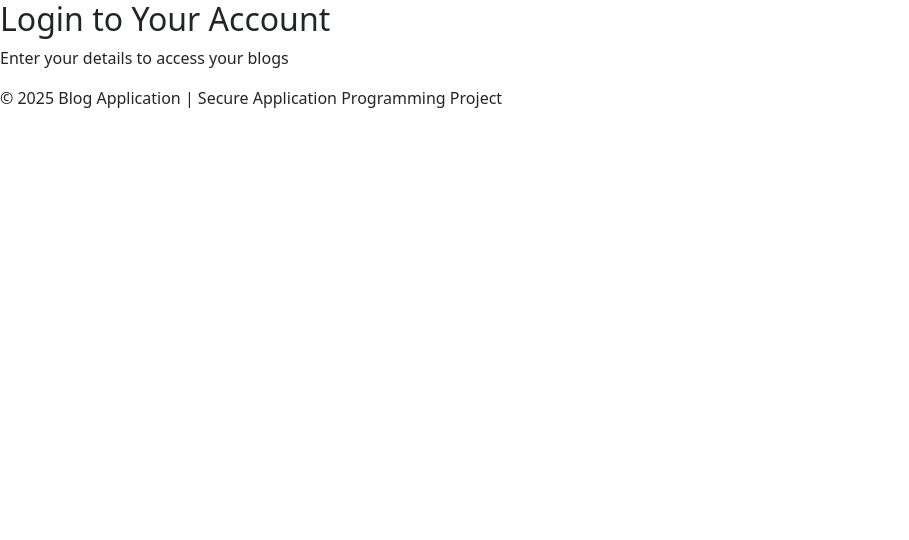
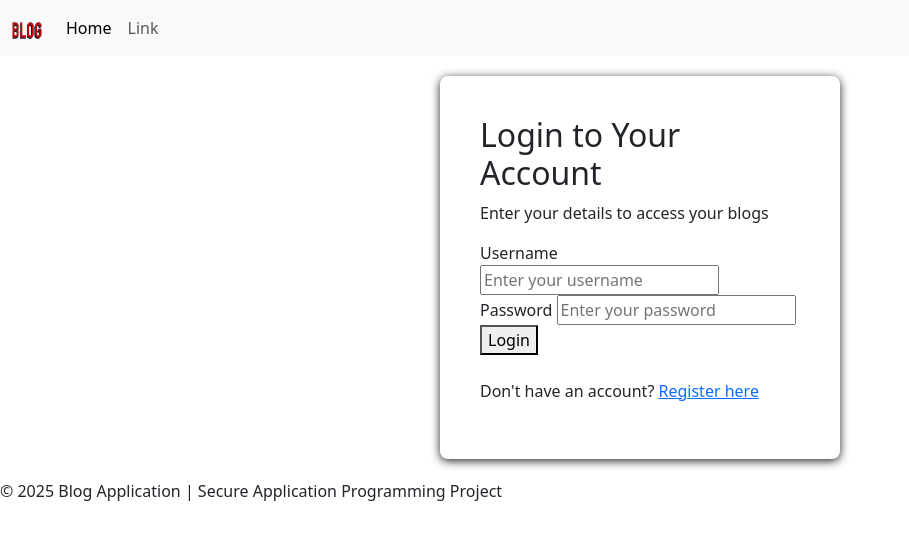
Before and after one commit to Nyko77771/insecure_blog, a Flask app: page / in a window 1280 px wide. Shown: the top 540 px of the page, without its empty margins (0-909 px from the left). Run offline with Flask 3, Linux system fonts and the light colour scheme; some libraries are stand-ins or nearby versions.

Commit message:
Update 2

```diff
--- a/app.py
+++ b/app.py
@@ -9,6 +9,10 @@ ren = render_template
 def index():
     return ren('login.html')
 
+@app.route('/new')
+def register():
+    return ren('register.html')
+
 @app.route('/user/<name>')
 def userPage(name):
     return "<h1>Hello {}</h1>".format(name)
--- /dev/null
+++ b/static/styles/style.css
@@ -0,0 +1,19 @@
+.appLogo {
+    margin-left: 5px;
+}
+
+.contentBox {
+    display: flex;
+    justify-content: center;
+    align-items: center;
+    padding: 20px;
+}
+
+.middleBox {
+    background: white;
+    padding: 40px;
+    border-radius: 8px;
+    box-shadow: 0 2px 10px;
+    width: 100%;
+    max-width: 400px;
+}
--- a/templates/login.html
+++ b/templates/login.html
@@ -1,8 +1,37 @@
-{% extends "./partials/nav.html" %}
+{% extends "./partials/head.html" %}
 
 {% block content %}
-    <div class="middleBox">
-        <h2>Login to Your Account</h2>
-        <p>Enter your details to access your blogs</p>
+    <div class="contentBox">
+        <div class="middleBox">
+                <h2>Login to Your Account</h2>
+                <p>Enter your details to access your blogs</p>
+
+            <form method="POST" action="{{ url_for('index') }}">
+                <div class="formBox">
+                    <label for="username">Username</label>
+                    <input
+                        type="text"
+                        id="username"
+                        name="username"
+                        placeholder="Enter your username"
+                        required>
+                </div>
+
+                <div class="formBox">
+                    <label for="password">Password</label>
+                    <input
+                        type="password"
+                        id="password"
+                        name="password"
+                        placeholder="Enter your password"
+                        required>
+                </div>
+                <button type="submit" class="btnSubmit">Login</button>
+            </form>
+            <br>
+            <p class="register-link">
+            Don't have an account? <a href="{{ url_for('register') }}">Register here</a>
+            </p>
+        </div>
     </div>
 {% endblock %}
--- /dev/null
+++ b/templates/partials/head.html
@@ -0,0 +1,39 @@
+<!DOCTYPE html>
+<html lang="en">
+<head>
+    <meta charset="UTF-8">
+    <meta name="viewport" content="width=device-width, initial-scale=1.0">
+    <title>{% block title %}Blog Application{% endblock %}</title>
+
+    <!-- Bootstrap CSS Links -->
+    <link href="https://cdn.jsdelivr.net/npm/bootstrap@5.3.8/dist/css/bootstrap.min.css" rel="stylesheet" integrity="sha384-sRIl4kxILFvY47J16cr9ZwB07vP4J8+LH7qKQnuqkuIAvNWLzeN8tE5YBujZqJLB" crossorigin="anonymous">
+
+    <!-- Bootstrap Link End -->
+
+    <!-- Link to My CSS -->
+     <link rel="stylesheet" href="{{ url_for('static', filename='styles/style.css')}}">
+    <!-- Link End -->
+
+</head>
+<body>
+
+<div>
+    {% include "./partials/nav.html" %}
+</div>
+
+<main>
+    <div>
+        {% block content %}
+        {% endblock %}
+    </div>
+</main>
+
+    <!-- Bootstrap JS-->
+     <script src="https://cdn.jsdelivr.net/npm/bootstrap@5.3.8/dist/js/bootstrap.bundle.min.js" integrity="sha384-FKyoEForCGlyvwx9Hj09JcYn3nv7wiPVlz7YYwJrWVcXK/BmnVDxM+D2scQbITxI" crossorigin="anonymous"></script>
+
+<div>
+    {% include "./partials/footer.html" %}
+</div>
+
+</body>
+</html>
--- a/templates/partials/nav.html
+++ b/templates/partials/nav.html
@@ -1,31 +1,22 @@
-<!DOCTYPE html>
-<html lang="en">
-<head>
-    <meta charset="UTF-8">
-    <meta name="viewport" content="width=device-width, initial-scale=1.0">
-    <title>{% block title %}Blog Application{% endblock %}</title>
-
-    <!-- Bootstrap 5 CSS -->
-    <link href="https://cdnjs.cloudflare.com/ajax/libs/bootstrap/5.3.0/css/bootstrap.min.css" rel="stylesheet">
-
-    <!-- Bootstrap Icons -->
-    <link rel="stylesheet" href="https://cdnjs.cloudflare.com/ajax/libs/bootstrap-icons/1.10.5/font/bootstrap-icons.min.css">
-</head>
-<body>
-
-<main>
-    <div>
-        {% block content %}
-        {% endblock %}
+<!-- Bootstrap Navbar -->
+<nav class="navbar navbar-expand-lg bg-body-tertiary">
+  <div class="container-fluid">
+    <a class="navbar-brand" href="">
+        <img src="/static/images/Logo2.png" alt="Bootstrap" width="30" height="24">
+    </a>
+    </a>
+    <button class="navbar-toggler" type="button" data-bs-toggle="collapse" data-bs-target="#blogNav" aria-controls="blogNav" aria-expanded="false" aria-label="Toggle navigation">
+      <span class="navbar-toggler-icon"></span>
+    </button>
+    <div class="collapse navbar-collapse" id="blogNav">
+      <ul class="navbar-nav me-auto mb-2 mb-lg-0">
+        <li class="nav-item">
+          <a class="nav-link active" aria-current="page" href="#">Home</a>
+        </li>
+        <li class="nav-item">
+          <a class="nav-link" href="#">Link</a>
+        </li>
+      </ul>
     </div>
-</main>
-
-    <!-- Bootstrap 5 JS Bundle -->
-    <script src="https://cdnjs.cloudflare.com/ajax/libs/bootstrap/5.3.0/js/bootstrap.bundle.min.js"></script>
-
-<div>
-    {% include "./partials/footer.html" %}
-</div>
-
-</body>
-</html>
+  </div>
+</nav>
```
Also changed, not shown: templates/register.html (+7 -0 lines), static/images/Logo.png (added), static/images/Logo2.png (added), 2 other files.
